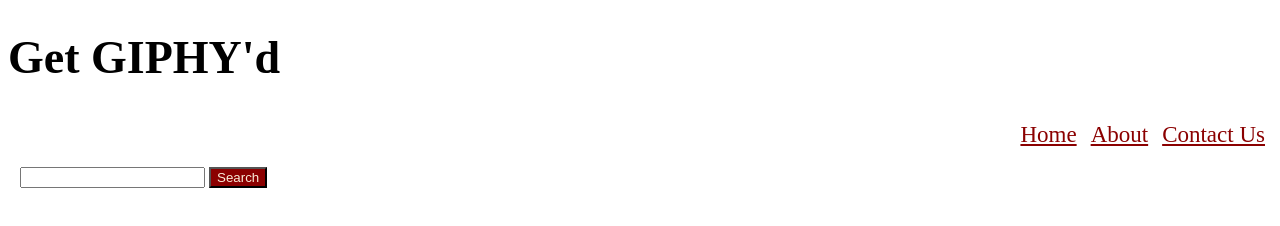
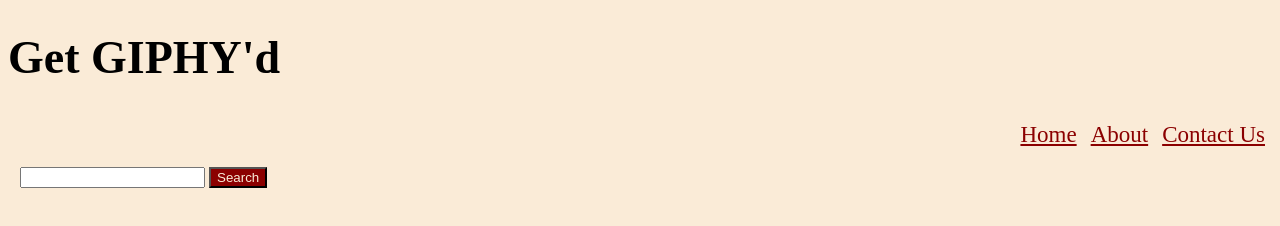
Before and after one commit to JayBrashear/GIF_Search_Website, a website: page HTML/index.html in a window 1280 px wide. Drawn offline with nearby package versions, Linux system fonts and the light colour scheme; a web font is replaced by a local one.

Commit message:
added media condition to CSS / updated colours

```diff
--- a/CSS/style.css
+++ b/CSS/style.css
@@ -66,10 +66,14 @@
 
 body{
     font-family: 'Caprasimo', italic;
+    background-color: antiquewhite;
 }
 
 header{
-    background-color: white;
+    background-color: antiquewhite;
+    margin: 0px;
+    border: 0px;
+
 }
 h1{
     font-size: 46px;
```
Also changed, not shown: images/bg_navy_and_white_horizontal_stripe.png (added).
